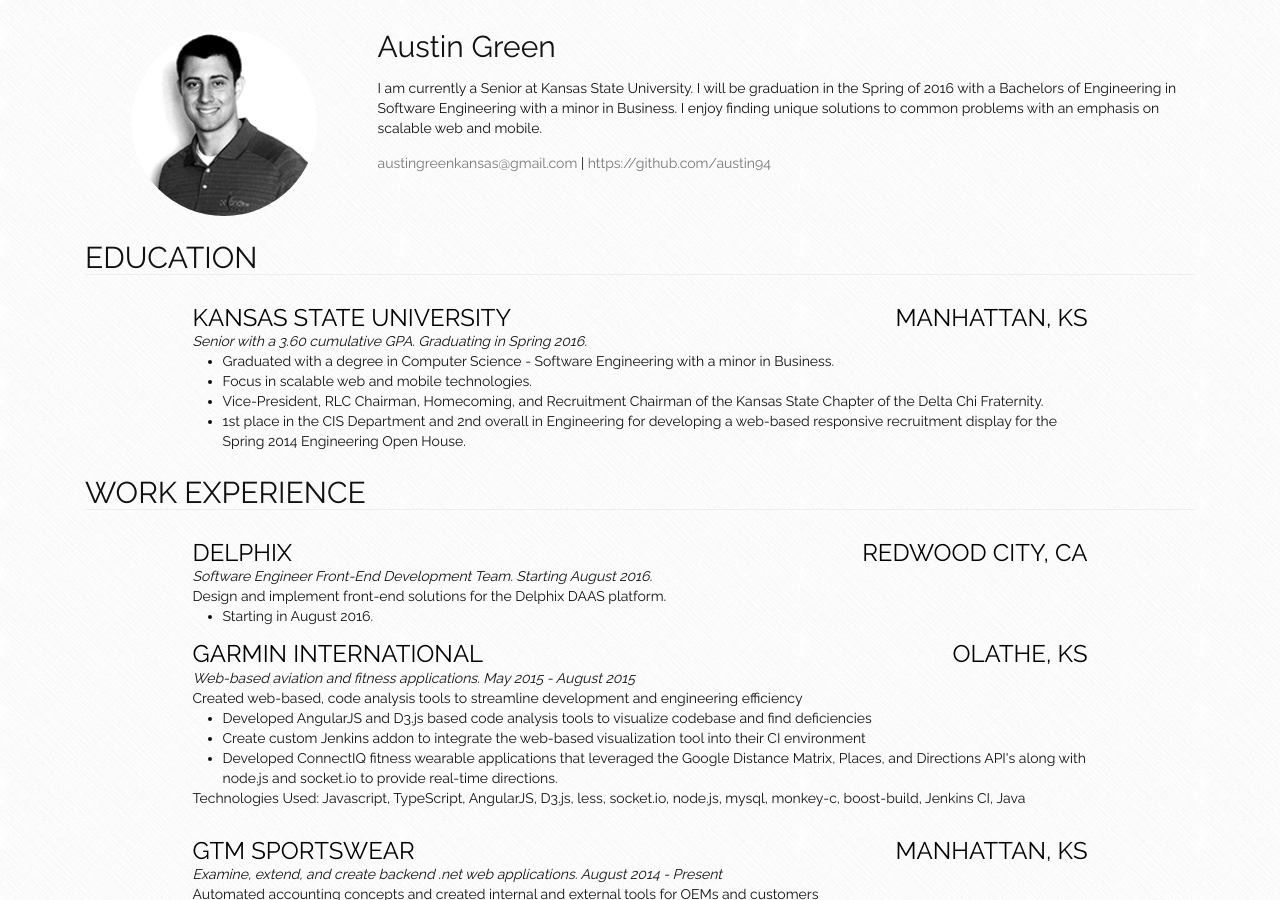
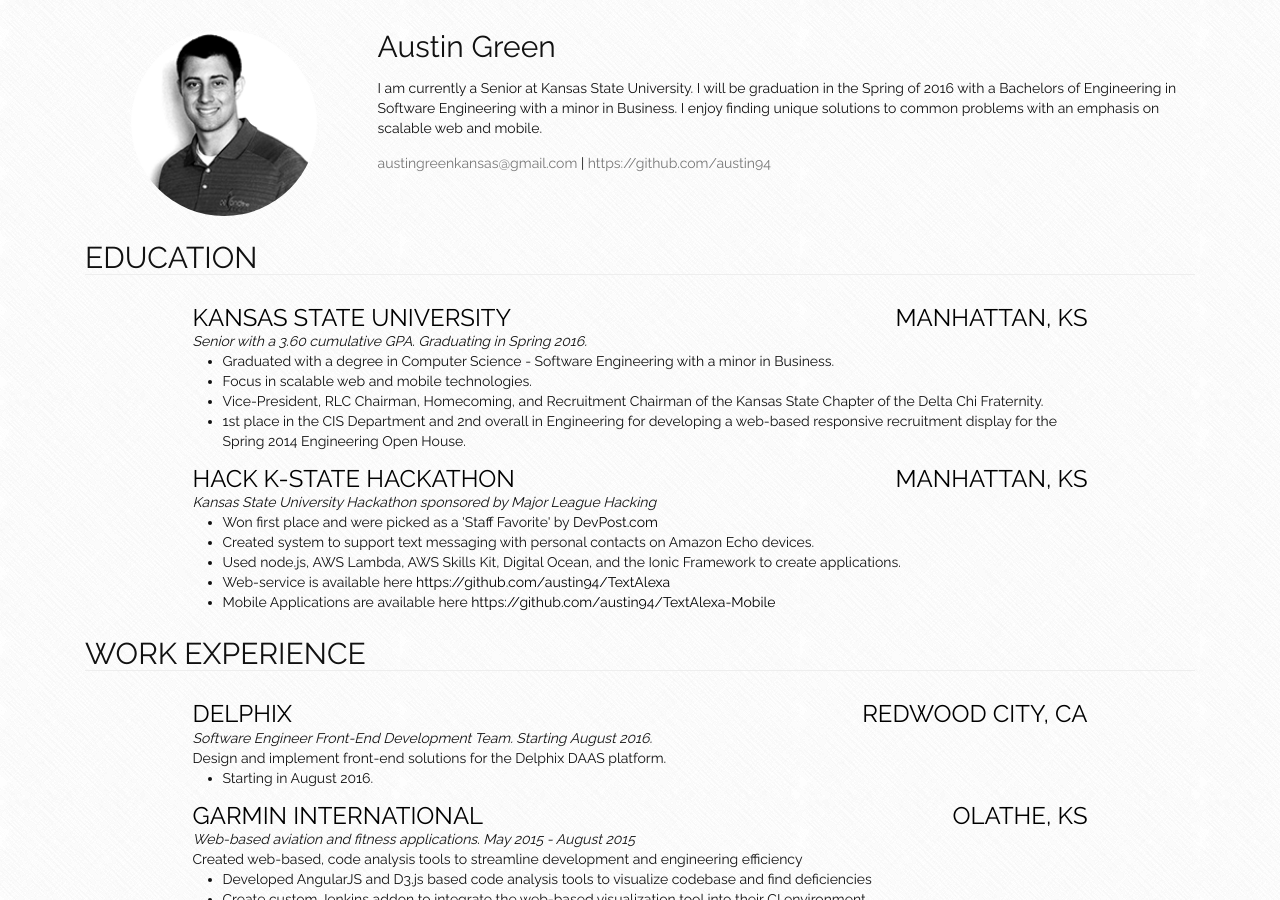
Before and after one commit to 121940kz/austingreen.info, a Jekyll site: the page built from index.html, in a window 1280 px wide and 900 px high. Built offline with Jekyll 4.4.1, drawn with Linux system fonts in a browser that asks for light colours.

Commit message:
Added hackathon to resume

```diff
--- a/_data/information.json
+++ b/_data/information.json
@@ -35,6 +35,30 @@
             },
             {
               "description": "1st place in the CIS Department and 2nd overall in Engineering for developing a web-based responsive recruitment display for the Spring 2014 Engineering Open House."
+            }
+          ]
+        },
+        {
+          "name": "Hack K-State Hackathon",
+          "url": "http://devpost.com/software/www-textalexa-tech",
+          "location": "Manhattan, KS",
+          "subText": "Kansas State University Hackathon sponsored by Major League Hacking",
+          "description": "",
+          "involvement": [
+            {
+              "description": "Won first place and were picked as a 'Staff Favorite' by <a href='http://devpost.com/'>DevPost.com</a>"
+            },
+            {
+              "description": "Created system to support text messaging with personal contacts on Amazon Echo devices."
+            },
+            {
+              "description": "Used node.js, AWS Lambda, AWS Skills Kit, Digital Ocean, and the Ionic Framework to create applications."
+            },
+            {
+              "description": "Web-service is available here <a href='https://github.com/austin94/TextAlexa'>https://github.com/austin94/TextAlexa</a>"
+            },
+            {
+              "description": "Mobile Applications are available here <a href='https://github.com/austin94/TextAlexa-Mobile'>https://github.com/austin94/TextAlexa-Mobile</a>"
             }
           ]
         }
```
Also changed, not shown: 1 other file.
